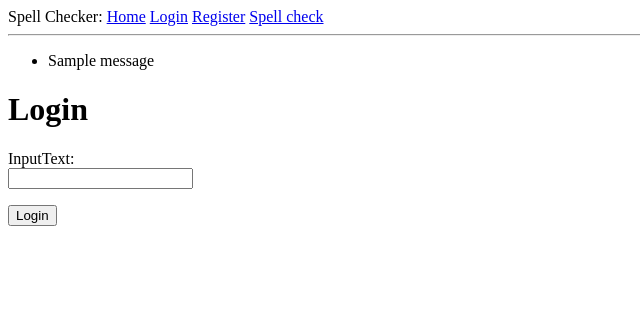
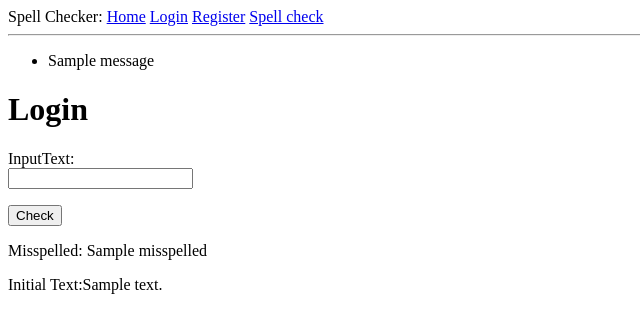
Before and after one commit to MisterDagz/Assignment_2, a Flask app: template templates/spell_check.html in a window 1280 px wide. Shown: the top 333 px of the page, without its empty margins (0-640 px from the left). Run offline with Flask 2, Linux system fonts and the light colour scheme; the template is opened without the code that fills it: most values are stand-ins (such as "Sample title", 1, 10 or a date in 2020); one stand-in notice (Sample message) is shown.

Commit message:
Fixed Session issue with registration/login and finished spell_check

```diff
--- a/app.py
+++ b/app.py
@@ -96,6 +96,7 @@ def login():
 def spell_check():
 
 	authorized = False
+
 	if 'auth' in session.keys():
 		if session['auth'] is not None:
 			auth = session['auth']
@@ -113,11 +114,10 @@ def spell_check():
 		else:
 			return redirect("/")
 
-	authorized = True
 	if authorized:
 		if request.method == 'GET':
 
-			return render_template('spell_check.html', title="Login")
+			return render_template('spell_check.html', title="Spell Check")
 		if request.method == 'POST':
 
 			text = request.form.get('inputtext')
@@ -126,8 +126,11 @@ def spell_check():
 			f.close()
 			MyOut = subprocess.Popen(['./a.out', 'test.txt', 'wordlist.txt'], stdout=subprocess.PIPE)
 			stdout,stderr = MyOut.communicate()
-			print(stdout)
-			return render_template('spell_check.html', title="Login")
+			miss = stdout.decode('utf-8')
+
+
+			return render_template('spell_check.html', title="Spell Check", textout=text, misspelled=miss.replace('\n',','))
+
 
 if __name__=="__main__":
 	app.run()
--- a/templates/spell_check.html
+++ b/templates/spell_check.html
@@ -9,9 +9,13 @@
 	    <input id="inputtext" name="inputtext" type="text" value=""><br>
         </p>
 
-        <p><input id="submit" name="submit" type="submit" value="Login"></p>
-        {% if message %}
-        <p><input type="hidden" id="result" value="{{ message }}">{{ message }}</p>
+        <p><input id="submit" name="submit" type="submit" value="Check"></p>
+        {% if misspelled %}
+        <p><input type="hidden" id="misspelled" value="{{ misspelled }}">Misspelled: {{ misspelled }}</p>
+	{% else %}
+	{% endif %}
+	{% if textout %}
+        <p><input type="hidden" id="textout" value="{{ textout }}">Initial Text:{{ textout }}</p>
 	{% else %}
 	{% endif %}
     </form>
```
